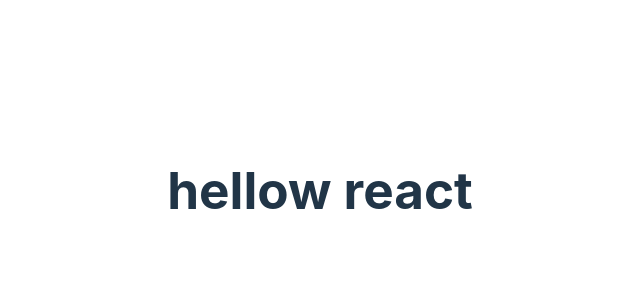
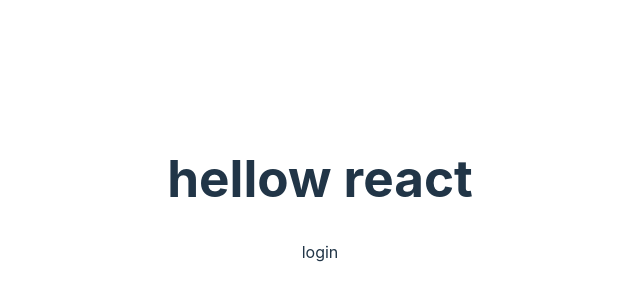
Before and after one commit to muhammedmunavvir/Voyago, a React (Vite) app in the folder frontend/: page / in a window 1280 px wide. Shown: the part 210-510 px from the top of the page, without its empty margins (320-960 px from the left). Built offline with nearby package versions, Linux system fonts and the light colour scheme.

Commit message:
initioal commit

```diff
--- a/frontend/src/App.jsx
+++ b/frontend/src/App.jsx
@@ -1,12 +1,13 @@
 
 import './App.css'
-
+import { Login } from './signup/login'
 function App() {
 
 
   return (
     <>
      <h1>hellow react</h1>
+    <Login/>
     </>
   )
 }
--- /dev/null
+++ b/frontend/src/signup/Login.jsx
@@ -0,0 +1,6 @@
+
+export const Login = () => {
+  return (
+    <div> login </div>
+  )
+}
```
Also changed, not shown: frontend/src/signup/Register.jsx (added).
